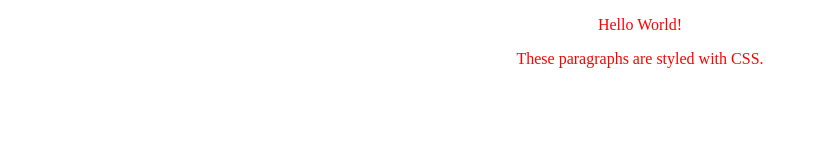
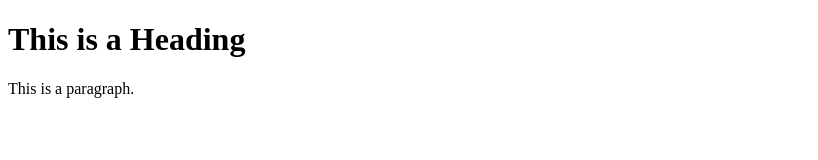
Before and after one commit to ginacmo/Weblab, a plain HTML site: page index.html in a window 1280 px wide. Shown: the whole page, without its empty margins (0-818 px from the left). Drawn offline with Linux system fonts and the light colour scheme.

Commit message:
Refactor index.html structure and add content
Removed initial HTML structure and added a heading and paragraph.

```diff
--- a/index.html
+++ b/index.html
@@ -1,28 +1,12 @@
 <!DOCTYPE html>
-<html lang="en">
+<html>
 <head>
-    <meta charset="UTF-8">
-    <meta name="viewport" content="width=device-width, initial-scale=1.0">
-    <title>Document</title>
+<title>Page Title</title>
 </head>
 <body>
 
-</body>
-</html>
-<!DOCTYPE html>
-<html>
-<head>
-<style>
-p {
-  color: red;
-  text-align: center;
-}
-</style>
-</head>
-<body>
-
-<p>Hello World!</p>
-<p>These paragraphs are styled with CSS.</p>
+<h1>This is a Heading</h1>
+<p>This is a paragraph.</p>
 
 </body>
 </html>
```
